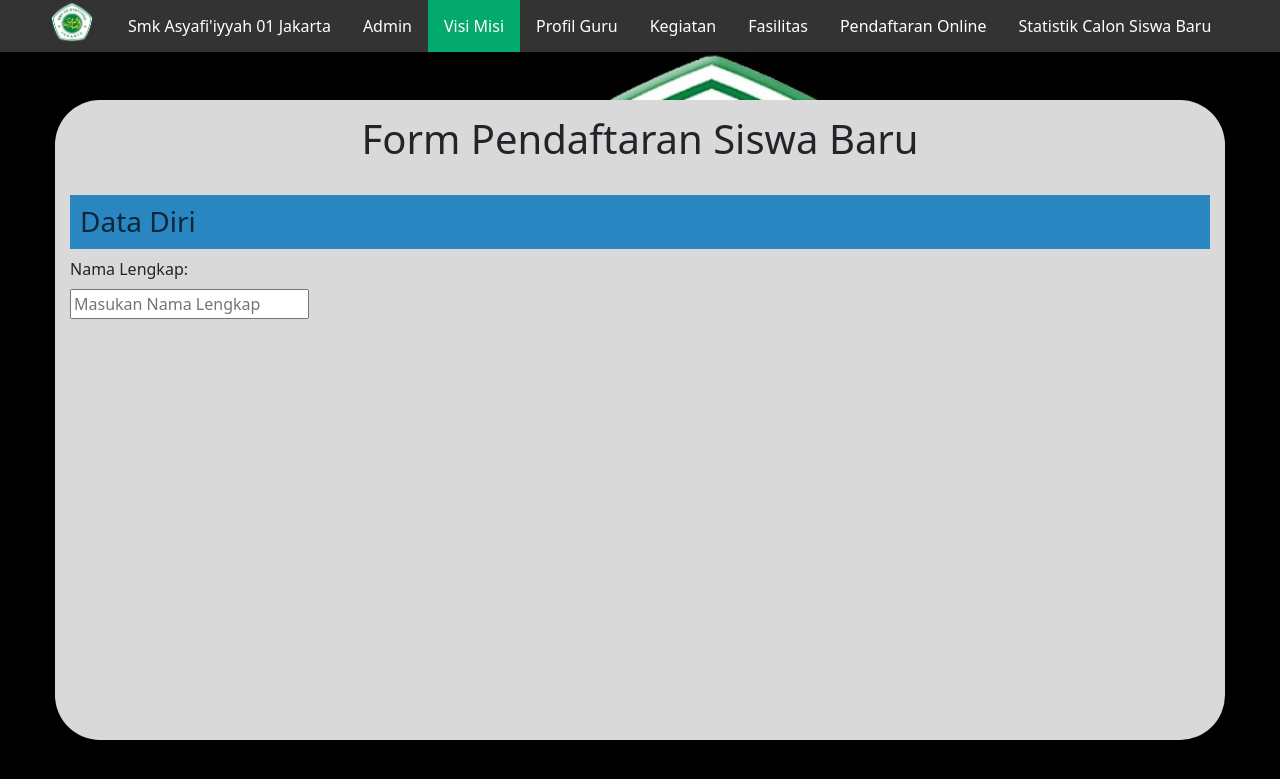
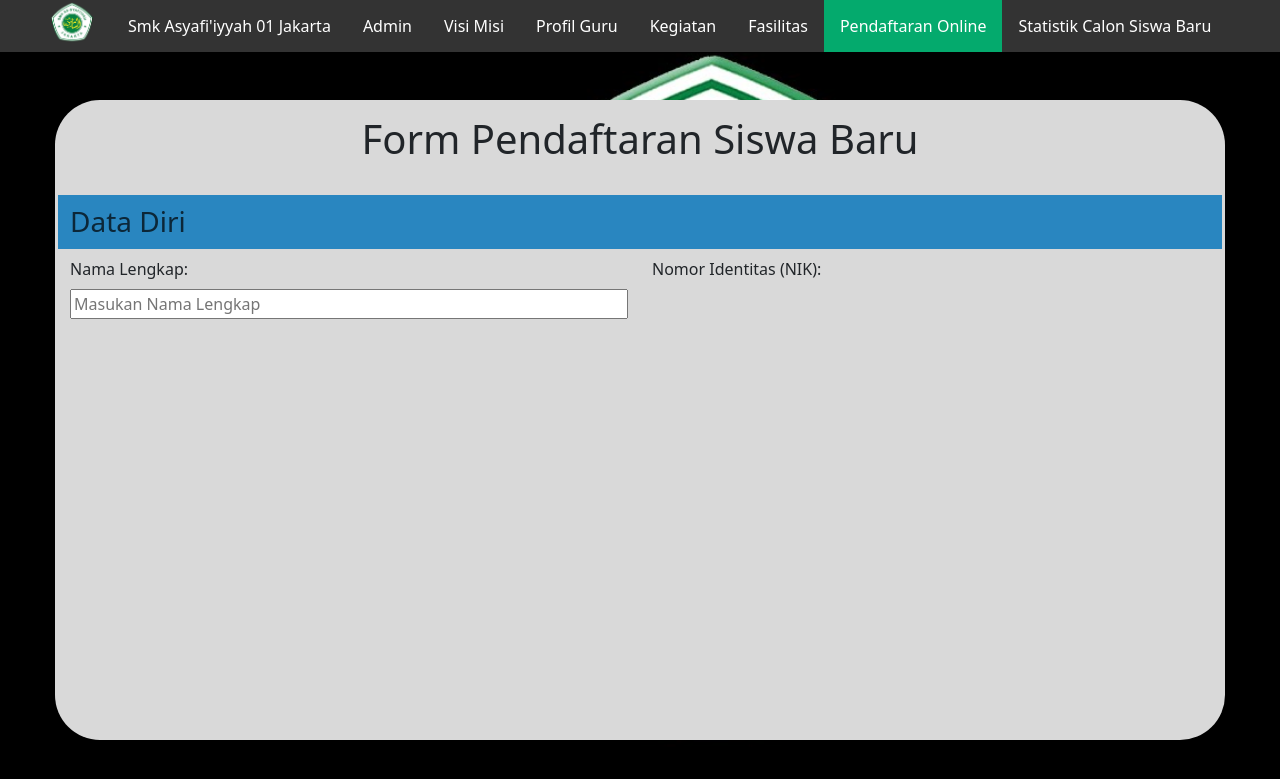
Before and after one commit to Mroismaulana/WebsiteProfile, a PHP site: the page made by Pendaftaran Online.html in a window 1280 px wide. Shown: the top 779 px of the page. Run offline with PHP 8.4, Linux system fonts and the light colour scheme.

Commit message:
update Pendaftaran

```diff
--- a/Pendaftaran Online.html
+++ b/Pendaftaran Online.html
@@ -1,5 +1,6 @@
 <!DOCTYPE html>
 <html lang="en">
+
 <head>
     <meta charset="UTF-8">
     <meta http-equiv="X-UA-Compatible" content="IE=edge">
@@ -15,6 +16,7 @@
     <link rel="stylesheet" href="./css/daftaronline.css">
     <link rel="stylesheet" href="./css/bootstrap/bootstrap-5.3.0-alpha1-dist/css/bootstrap.css">
 </head>
+
 <body>
     <header>
         <nav>
@@ -22,7 +24,7 @@
                 <li><img src="img/Logo.png" width="80px"></li>
                 <li><a href="Menu Home.html">Smk Asyafi'iyyah 01 Jakarta</a></li>
                 <li><a href="./login.html">Admin</a></li>
-                <li><a class="active" href="">Visi Misi</a></li>
+                <li><a href="">Visi Misi</a></li>
                 <li><a href="Profil Guru.html">Profil Guru</a></li>
                 <li class="dropdown">
                     <a href="javascript:void(0)" class="dropbtn">Kegiatan</a>
@@ -40,7 +42,7 @@
                         <a href="Ujian.html">Ujian Berbasis Komputer</a>
                     </div>
                 </li>
-                <li><a href="#Pendaftaran Online">Pendaftaran Online</a></li>
+                <li><a class="active" href="#Pendaftaran Online">Pendaftaran Online</a></li>
                 <li><a href="Statistik.html">Statistik Calon Siswa Baru</a></li>
             </ul>
         </nav>
@@ -50,14 +52,19 @@
         <div class="kotak-daftar">
             <h1 style="text-align: center;">Form Pendaftaran Siswa Baru</h1><br>
             <form action="" method="post">
-
-                <div class="mb-3">
+                <div class="row">
                     <h3 class="teks-h3">Data Diri</h3>
-                    <label for="NamaLengkap" class="form-label fs-6">Nama Lengkap:</label><br>
-                    <input type="text" name="NamaLengkapSiswa" id="NamaLengkap" placeholder="Masukan Nama Lengkap">
+                    <div class="col mb-3">
+                        <label for="NamaLengkap" class="form-label fs-6">Nama Lengkap:</label><br>
+                        <input type="text" name="NamaLengkapSiswa" id="NamaLengkap" placeholder="Masukan Nama Lengkap">
+                    </div>
+                    <div class="col mb-3">
+                        <label for="NomorIdentitas" class="form-label fs-6">Nomor Identitas (NIK):</label>
+                    </div>
                 </div>
             </form>
         </div>
     </div>
 </body>
+
 </html>
--- a/css/daftaronline.css
+++ b/css/daftaronline.css
@@ -13,7 +13,11 @@
 }
 
 .teks-h3 {
-    background-color: #2986c0;
-    padding: 10px;
-    color: #0c2738;
+  background-color: #2986c0;
+  padding: 10px;
+  color: #0c2738;
 }
+
+#NamaLengkap {
+    width: 100%;
+}
```
